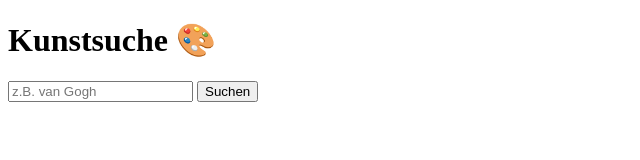
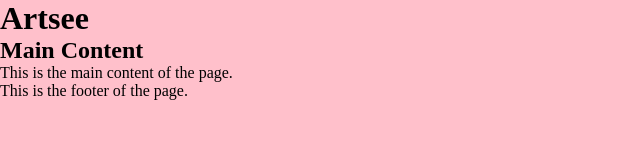
Before and after one commit to jeromeewinter/IM2-Projektordner, a plain HTML site: page index.html in a window 1280 px wide. Shown: the whole page, without its empty margins (0-640 px from the left). Drawn offline with Linux system fonts and the light colour scheme.

Commit message:
Update index.html

```diff
--- a/index.html
+++ b/index.html
@@ -1,51 +1,25 @@
 <!DOCTYPE html>
 <html lang="de">
 <head>
-  <meta charset="UTF-8">
-  <title>Met Art Suche</title>
+    <meta charset="UTF-8">
+    <meta name="viewport" content="width=device-width, initial-scale=1.0">
+    <title>Artsee</title>
+    <link rel="stylesheet" href="css/style.css">
 </head>
 <body>
+    <header>
+        <h1>Artsee</h1>
 
-<h1>Kunstsuche 🎨</h1>
+    </header>
+    <main>
+        <h2>Main Content</h2>
+        <p>This is the main content of the page.</p>
 
-<input type="text" id="searchInput" placeholder="z.B. van Gogh">
-<button onclick="searchArt()">Suchen</button>
+    </main>
+    <footer>
+        <p>This is the footer of the page.</p>
 
-<div id="results"></div>
-
-<script>
-async function searchArt() {
-  const query = document.getElementById("searchInput").value;
-
-  // 1. Suche nach IDs
-  const searchRes = await fetch(
-    `https://collectionapi.metmuseum.org/public/collection/v1/search?q=${query}`
-  );
-  const searchData = await searchRes.json();
-
-  const resultsDiv = document.getElementById("results");
-  resultsDiv.innerHTML = "";
-
-  // nur erste 5 Ergebnisse laden
-  const ids = searchData.objectIDs.slice(0, 5);
-
-  for (let id of ids) {
-    const objRes = await fetch(
-      `https://collectionapi.metmuseum.org/public/collection/v1/objects/${id}`
-    );
-    const art = await objRes.json();
-
-    // HTML anzeigen
-    const div = document.createElement("div");
-    div.innerHTML = `
-      <h3>${art.title}</h3>
-      <p>${art.artistDisplayName}</p>
-      <img src="${art.primaryImageSmall}" width="200"/>
-    `;
-    resultsDiv.appendChild(div);
-  }
-}
-</script>
-
+    </footer>
+    <script src="js/script.js" type="module"></script>
 </body>
 </html>
```
